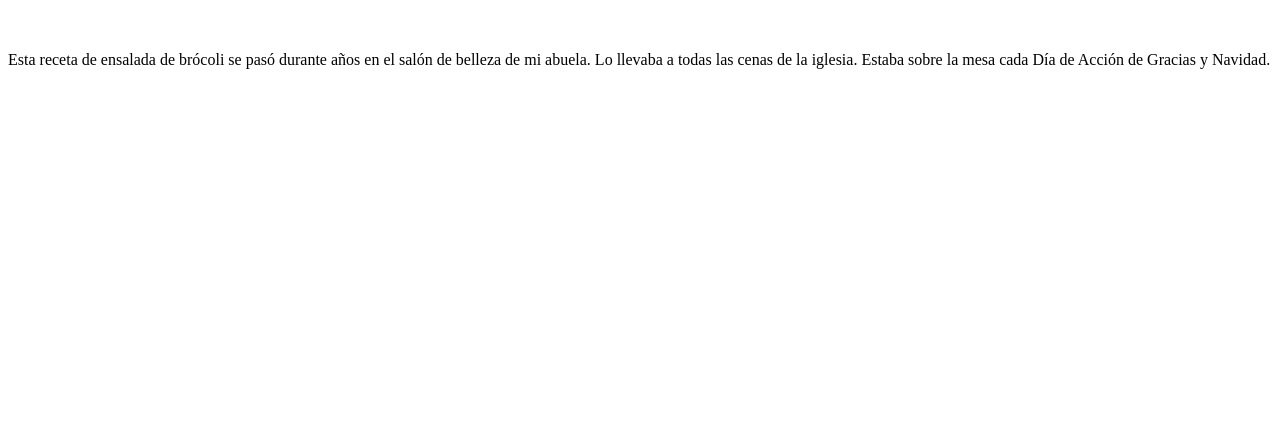
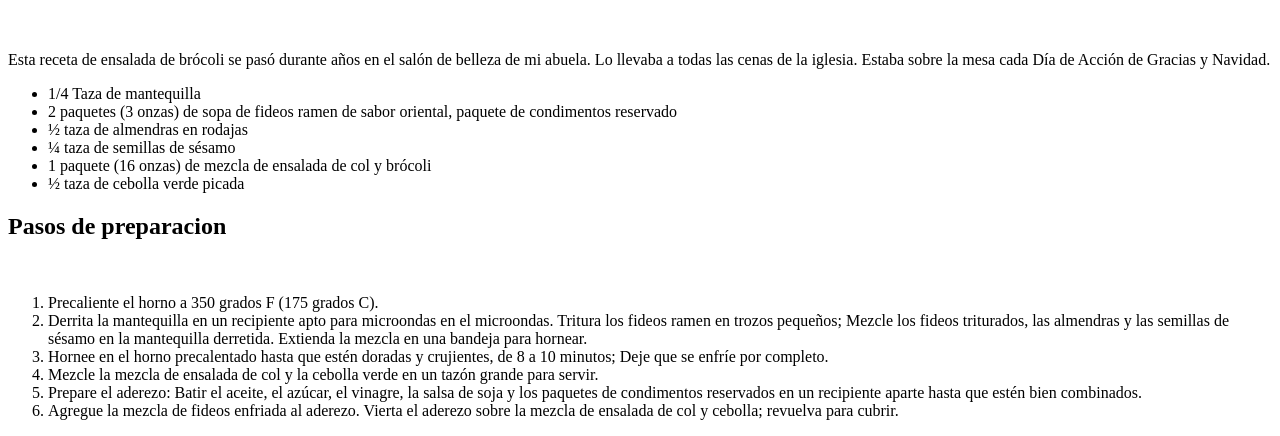
Before and after one commit to EnderHosting/Recipe, a plain HTML site: page recipes/ensalada.html in a window 1280 px wide. Shown: the part 434-870 px from the top of the page. Before the commit the page ends 800 px from the top, so only its background shows below. Drawn offline with Linux system fonts and the light colour scheme.

Commit message:
Se agrego los detalles de la receta e imagen en el index.html

```diff
--- a/recipes/ensalada.html
+++ b/recipes/ensalada.html
@@ -13,5 +13,27 @@
     <p>Esta receta de ensalada de brócoli se pasó durante años en el salón de belleza de mi abuela.
        Lo llevaba a todas las cenas de la iglesia. Estaba sobre la mesa cada Día de Acción de Gracias y Navidad.
     </p>
+    <ul>
+        <li>1/4 Taza de mantequilla</li>
+        <li>2 paquetes (3 onzas) de sopa de fideos ramen de sabor oriental, paquete de condimentos reservado</li>
+        <li>½ taza de almendras en rodajas</li>
+        <li>¼ taza de semillas de sésamo</li>
+        <li>1 paquete (16 onzas) de mezcla de ensalada de col y brócoli</li>
+        <li>½ taza de cebolla verde picada</li>
+    </ul>
+    <h2>Pasos de preparacion</h2>
+    <br>
+    <ol>
+        <li>Precaliente el horno a 350 grados F (175 grados C).</li>
+        <li>Derrita la mantequilla en un recipiente apto para microondas en el microondas.
+             Tritura los fideos ramen en trozos pequeños; Mezcle los fideos triturados,
+              las almendras y las semillas de sésamo en la mantequilla derretida.
+             Extienda la mezcla en una bandeja para hornear.</li>
+        <li>Hornee en el horno precalentado hasta que estén doradas y crujientes, de 8 a 10 minutos;
+            Deje que se enfríe por completo.</li>
+        <li>Mezcle la mezcla de ensalada de col y la cebolla verde en un tazón grande para servir.</li>
+        <li>Prepare el aderezo: Batir el aceite, el azúcar, el vinagre, la salsa de soja y los paquetes de condimentos reservados en un recipiente aparte hasta que estén bien combinados.</li>
+        <li>Agregue la mezcla de fideos enfriada al aderezo. Vierta el aderezo sobre la mezcla de ensalada de col y cebolla; revuelva para cubrir.</li>
+    </ol>
 </body>
 </html>
```
Also changed, not shown: index.html (+4 -1 lines).
